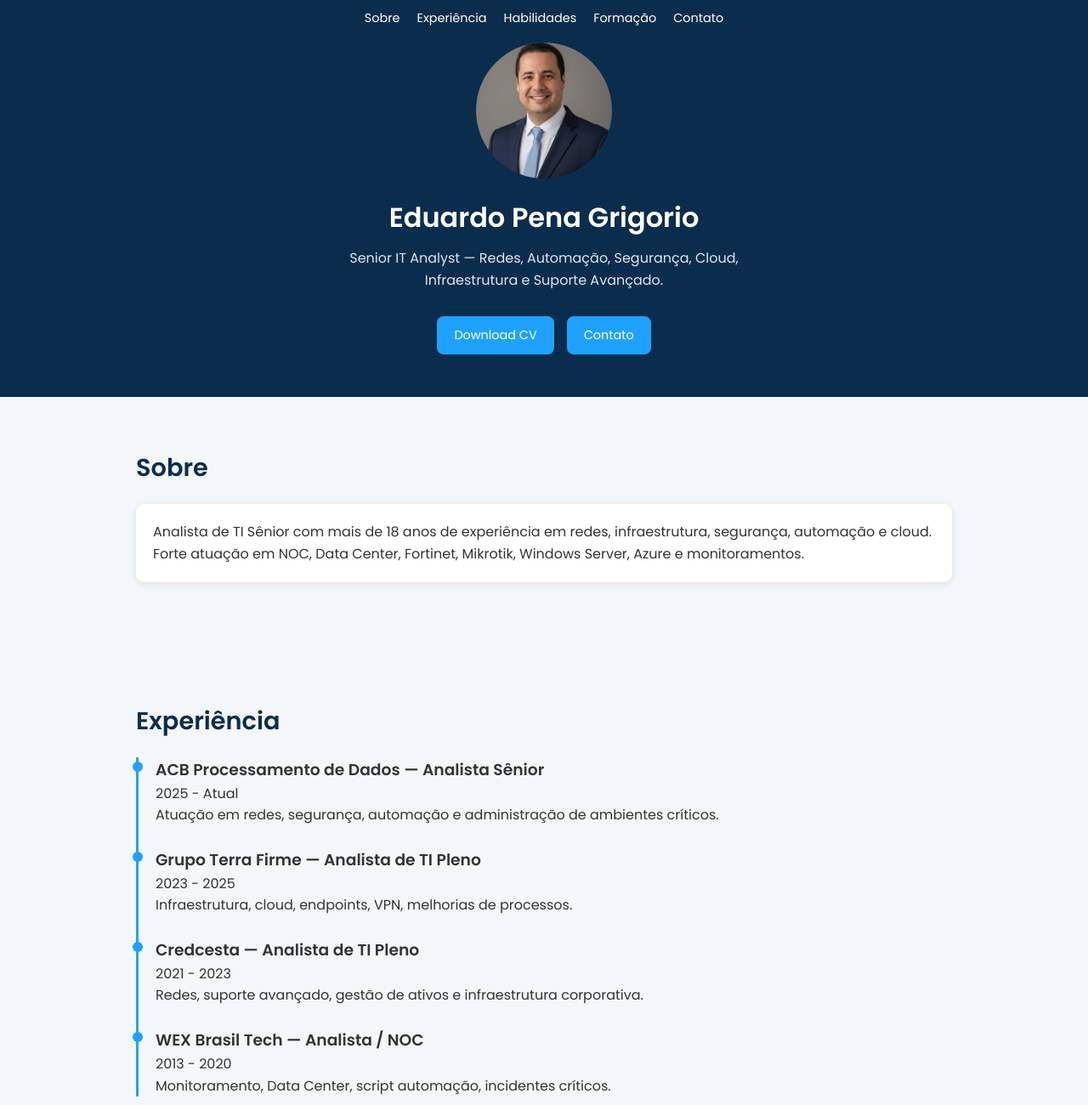
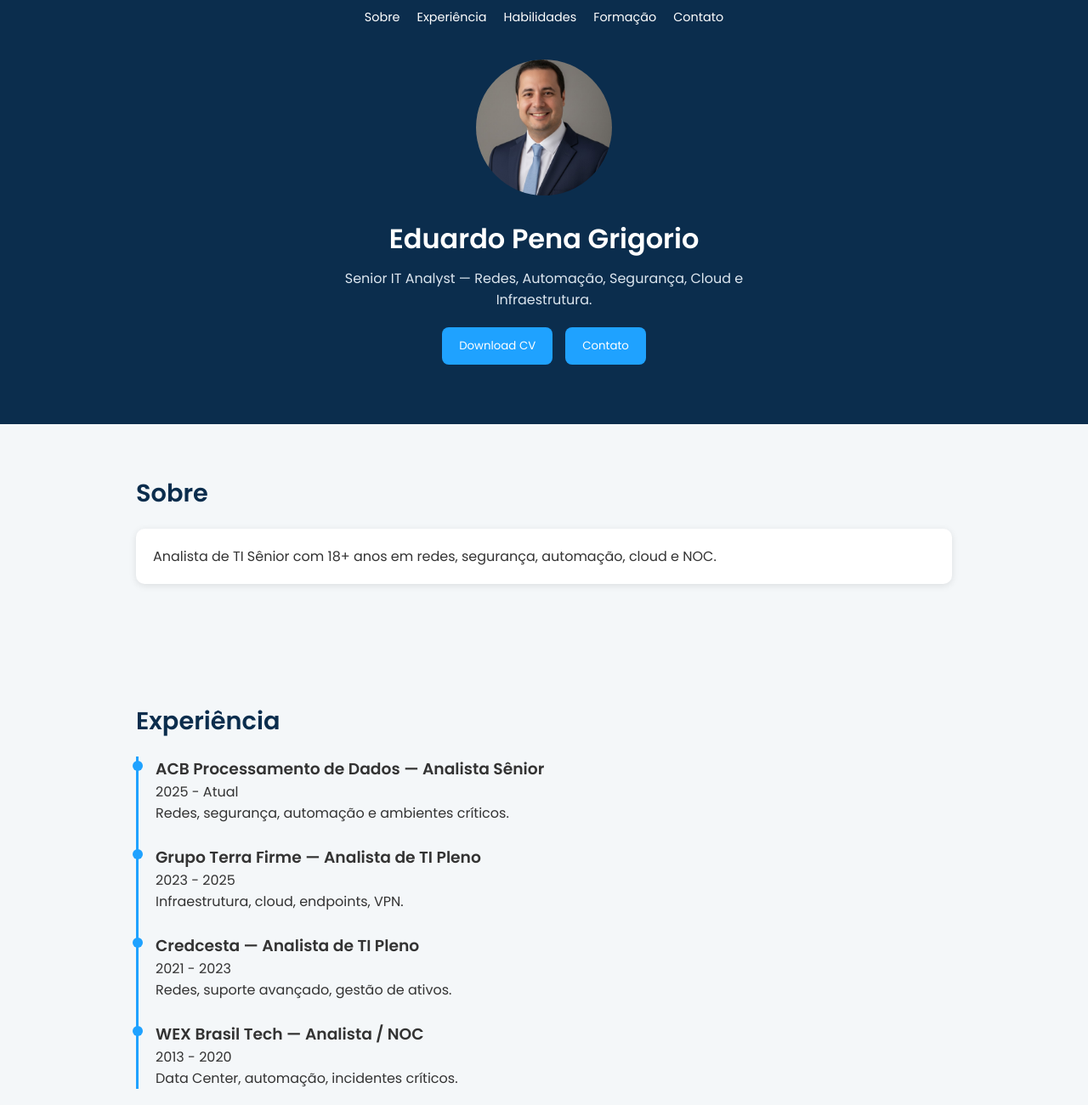
Before and after one commit to eduardogrigorio/habilidades.com.br, a plain HTML site: page index.html in a window 1280 px wide. Shown: the top 1300 px of the page at 85% size. Drawn offline with Linux system fonts and the light colour scheme.

Commit message:
Update index.html

```diff
--- a/index.html
+++ b/index.html
@@ -1,47 +1,34 @@
 <!DOCTYPE html>
 <html lang="pt-BR">
 <head>
-<meta charset="UTF-8" />
-<meta name="viewport" content="width=device-width, initial-scale=1.0" />
-<meta name="description" content="Currículo moderno e responsivo de Eduardo Pena Grigorio." />
+<meta charset="UTF-8"/>
+<meta name="viewport" content="width=device-width, initial-scale=1.0"/>
 <title>Eduardo Grigorio - Currículo</title>
+<meta name="description" content="Currículo moderno de Eduardo Grigorio.">
 
 <link href="https://fonts.googleapis.com/css2?family=Poppins:wght@300;400;600&family=Open+Sans:wght@300;400;600&display=swap" rel="stylesheet">
 
 <style>
 *{margin:0;padding:0;box-sizing:border-box;font-family:'Poppins',sans-serif;}
-body{background:#f4f7f9;color:#333;line-height:1.6;}
-header{display:flex;align-items:center;justify-content:center;flex-direction:column;padding:50px 20px;background:#0b2d4d;color:#fff;text-align:center;}
+body{background:#f4f7f9;color:#333;}
+nav{position:fixed;top:0;width:100%;background:#0b2d4d;padding:10px;display:flex;justify-content:center;gap:20px;z-index:10;}
+nav a{color:#fff;text-decoration:none;font-size:.9rem;}
+nav a:hover{color:#1fa2ff;}
+header{padding:70px 20px;background:#0b2d4d;color:#fff;text-align:center;}
 header img{width:160px;height:160px;border-radius:50%;object-fit:cover;margin-bottom:20px;}
-header h1{font-size:2rem;font-weight:600;}
-header p{max-width:500px;margin:10px auto;font-size:1rem;color:#dce6ef;}
+header h1{font-size:2rem;}
+header p{max-width:500px;margin:10px auto;color:#dce6ef;}
 .btns{margin-top:20px;display:flex;gap:15px;justify-content:center;}
-.btn{padding:12px 20px;background:#1fa2ff;color:#fff;border:none;border-radius:8px;cursor:pointer;font-size:0.9rem;transition:.3s;}
-.btn:hover{opacity:.8;}
-
-nav{position:fixed;top:0;left:0;width:100%;background:#0b2d4d;padding:10px;z-index:10;display:flex;justify-content:center;gap:20px;}
-nav a{color:#fff;text-decoration:none;font-size:0.9rem;transition:.3s;}
-nav a:hover{color:#1fa2ff;}
-
+.btn{padding:12px 20px;background:#1fa2ff;color:#fff;border:none;border-radius:8px;cursor:pointer;}
 section{padding:60px 20px;max-width:1000px;margin:auto;}
 h2{margin-bottom:20px;color:#0b2d4d;font-size:1.8rem;}
-
 .card{background:#fff;padding:20px;border-radius:10px;box-shadow:0 2px 8px rgba(0,0,0,0.1);margin-bottom:20px;}
-
 .timeline{border-left:3px solid #1fa2ff;padding-left:20px;}
 .timeline-item{margin-bottom:25px;position:relative;}
 .timeline-item:before{content:'';width:12px;height:12px;background:#1fa2ff;border-radius:50%;position:absolute;left:-27px;top:5px;}
-
-.tags span{display:inline-block;background:#1fa2ff;color:#fff;padding:6px 12px;border-radius:6px;margin:5px;font-size:0.85rem;}
-
+.tags span{display:inline-block;background:#1fa2ff;color:#fff;padding:6px 12px;border-radius:6px;margin:5px;font-size:.85rem;}
 footer{text-align:center;padding:25px;background:#0b2d4d;color:#fff;margin-top:40px;}
-
-#topBtn{display:none;position:fixed;bottom:20px;right:20px;padding:12px 18px;background:#1fa2ff;color:white;border:none;border-radius:8px;cursor:pointer;z-index:99;}
-
-.dark{background:#111;color:#ddd;}
-.dark header{background:#000;}
-.dark nav{background:#000;}
-.dark .card{background:#222;color:#ddd;}
+#topBtn{display:none;position:fixed;bottom:20px;right:20px;padding:12px 18px;background:#1fa2ff;color:white;border:none;border-radius:8px;cursor:pointer;}
 </style>
 </head>
 
@@ -56,11 +43,11 @@ footer{text-align:center;padding:25px;background:#0b2d4d;color:#fff;margin-top:4
 </nav>
 
 <header>
-<img src="eduardogrigorio_social.jpg" alt="Eduardo Grigorio">
+<img src="eduardogrigorio_social.jpg" alt="Eduardo">
 <h1>Eduardo Pena Grigorio</h1>
-<p>Senior IT Analyst — Redes, Automação, Segurança, Cloud, Infraestrutura e Suporte Avançado.</p>
+<p>Senior IT Analyst — Redes, Automação, Segurança, Cloud e Infraestrutura.</p>
 <div class="btns">
-<button class="btn" id="downloadCv" onclick="downloadCV()">Download CV</button>
+<button class="btn" id="downloadCv">Download CV</button>
 <a href="#contato"><button class="btn">Contato</button></a>
 </div>
 </header>
@@ -68,7 +55,7 @@ footer{text-align:center;padding:25px;background:#0b2d4d;color:#fff;margin-top:4
 <section id="sobre">
 <h2>Sobre</h2>
 <div class="card">
-<p>Analista de TI Sênior com mais de 18 anos de experiência em redes, infraestrutura, segurança, automação e cloud. Forte atuação em NOC, Data Center, Fortinet, Mikrotik, Windows Server, Azure e monitoramentos.</p>
+<p>Analista de TI Sênior com 18+ anos em redes, segurança, automação, cloud e NOC.</p>
 </div>
 </section>
 
@@ -79,25 +66,25 @@ footer{text-align:center;padding:25px;background:#0b2d4d;color:#fff;margin-top:4
 <div class="timeline-item">
 <h3>ACB Processamento de Dados — Analista Sênior</h3>
 <p>2025 - Atual</p>
-<p>Atuação em redes, segurança, automação e administração de ambientes críticos.</p>
+<p>Redes, segurança, automação e ambientes críticos.</p>
 </div>
 
 <div class="timeline-item">
 <h3>Grupo Terra Firme — Analista de TI Pleno</h3>
 <p>2023 - 2025</p>
-<p>Infraestrutura, cloud, endpoints, VPN, melhorias de processos.</p>
+<p>Infraestrutura, cloud, endpoints, VPN.</p>
 </div>
 
 <div class="timeline-item">
 <h3>Credcesta — Analista de TI Pleno</h3>
 <p>2021 - 2023</p>
-<p>Redes, suporte avançado, gestão de ativos e infraestrutura corporativa.</p>
+<p>Redes, suporte avançado, gestão de ativos.</p>
 </div>
 
 <div class="timeline-item">
 <h3>WEX Brasil Tech — Analista / NOC</h3>
 <p>2013 - 2020</p>
-<p>Monitoramento, Data Center, script automação, incidentes críticos.</p>
+<p>Data Center, automação, incidentes críticos.</p>
 </div>
 
 </div>
@@ -141,7 +128,7 @@ footer{text-align:center;padding:25px;background:#0b2d4d;color:#fff;margin-top:4
 <footer>© 2025 Eduardo Grigorio</footer>
 
 <script>
-// ===== Scroll suave =====
+// Scroll suave
 document.querySelectorAll('nav a').forEach(a=>{
   a.addEventListener('click',e=>{
     e.preventDefault();
@@ -149,23 +136,23 @@ document.querySelectorAll('nav a').forEach(a=>{
   });
 });
 
-// ===== Botão topo =====
+// Botão topo
 window.onscroll=function(){
-  document.getElementById("topBtn").style.display = (document.documentElement.scrollTop>200)?"block":"none";
+  document.getElementById("topBtn").style.display=(document.documentElement.scrollTop>200)?"block":"none";
 };
 function topFunction(){window.scrollTo({top:0,behavior:'smooth'});}
 
-// ===== Download CV (PDF da raiz) =====
-function downloadCV(){
+// DOWNLOAD CORRETO DO PDF NA RAIZ
+document.getElementById('downloadCv').addEventListener('click',()=>{
   const a=document.createElement('a');
-  a.href='Eduardo_Grigorio_CV.pdf';
+  a.href='./Eduardo_Grigorio_CV.pdf';
   a.download='Eduardo_Grigorio_CV.pdf';
   document.body.appendChild(a);
   a.click();
   a.remove();
-}
+});
 
-// ===== Form =====
+// Formulário
 document.getElementById("contactForm").addEventListener("submit",function(e){
   e.preventDefault();
   alert("Mensagem enviada.");
```
